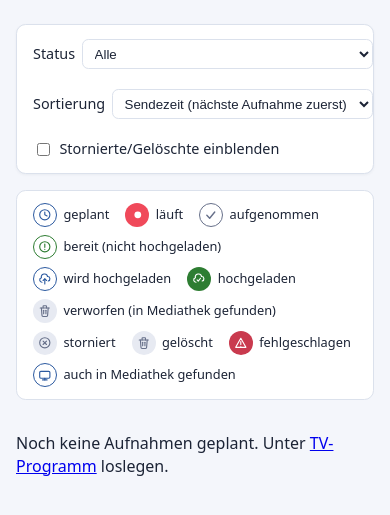
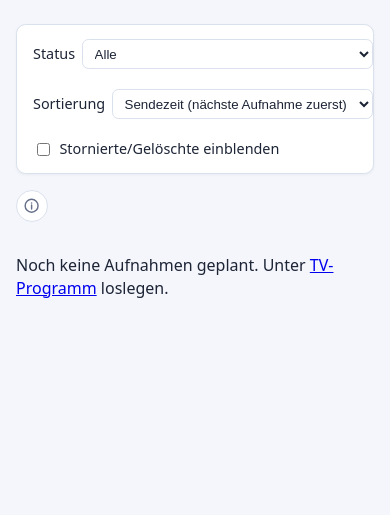
Before and after one commit to thunder312/videoBuddy, a Flask app: page / in a window 390 px wide. Shown: the part 156-671 px from the top of the page. Run offline with Flask 3, Linux system fonts and the light colour scheme.

Commit message:
Collapsible TV-Programm filters, legend as mobile popover icon
- TV-Programm Filterblock ist jetzt einklappbar (wie Beobachtete Sender),
  standardmäßig eingeklappt, klappt aber automatisch auf wenn ein Filter
  aktiv ist - die Liste hat dadurch deutlich mehr Platz
- Status-Legende auf Aufnahmen wird auf dem Handy nicht mehr dauerhaft
  angezeigt, sondern nur noch per Info-Icon als Overlay eingeblendet

```diff
--- a/videobuddy/static/style.css
+++ b/videobuddy/static/style.css
@@ -179,6 +179,13 @@
   display: none;
 }
 
+/* Legende ist nur auf dem Handy relevant (Desktop hat Hover-Tooltips auf
+   den Status-Badges) und wird dort erst per Icon-Tap eingeblendet, statt
+   dauerhaft Platz vor der eigentlichen Aufnahmenliste zu belegen. */
+.legend-popover {
+  display: none;
+}
+
 .badge-suggestion {
   background: var(--accent);
   color: white;
@@ -258,6 +265,17 @@
   border: 1px solid var(--border);
   border-radius: 0.6rem;
   box-shadow: 0 1px 3px rgba(20, 30, 60, 0.05);
+}
+
+/* Innerhalb eines einklappbaren Blocks (siehe TV-Programm) liefert schon
+   .collapsible die Box (Hintergrund/Rahmen/Schatten) - ohne diesen Reset
+   gaebe es eine Box-in-Box-Optik. */
+.collapsible .filters {
+  margin-bottom: 0;
+  padding: 0;
+  background: none;
+  border: none;
+  box-shadow: none;
 }
 
 .filters label {
@@ -513,16 +531,55 @@
     align-items: stretch;
   }
 
+  .legend-popover {
+    display: inline-block;
+    position: relative;
+    margin-bottom: 1rem;
+  }
+
+  .legend-popover > summary {
+    display: inline-flex;
+    align-items: center;
+    justify-content: center;
+    width: 2rem;
+    height: 2rem;
+    border-radius: 50%;
+    border: 1px solid var(--border);
+    background: var(--surface);
+    color: var(--muted);
+    cursor: pointer;
+    list-style: none;
+  }
+
+  .legend-popover > summary::-webkit-details-marker {
+    display: none;
+  }
+
+  .legend-popover > summary::marker {
+    content: "";
+  }
+
+  .legend-popover[open] > summary {
+    color: var(--accent);
+    border-color: var(--accent);
+  }
+
   .status-legend {
     display: flex;
-    flex-wrap: wrap;
-    gap: 0.5rem 1rem;
-    margin-bottom: 1rem;
+    flex-direction: column;
+    gap: 0.5rem;
+    position: absolute;
+    top: 2.5rem;
+    left: 0;
+    z-index: 20;
+    width: max-content;
+    max-width: 80vw;
     padding: 0.75rem 1rem;
     background: var(--surface);
     border: 1px solid var(--border);
     border-radius: 0.6rem;
     font-size: 0.8rem;
+    box-shadow: 0 6px 20px rgba(20, 30, 60, 0.2);
   }
 
   .status-legend-item {
--- a/videobuddy/templates/base.html
+++ b/videobuddy/templates/base.html
@@ -61,6 +61,11 @@
       <line x1="8" y1="21" x2="16" y2="21" stroke="currentColor" stroke-width="2" stroke-linecap="round"/>
       <line x1="12" y1="18" x2="12" y2="21" stroke="currentColor" stroke-width="2" stroke-linecap="round"/>
     </symbol>
+    <symbol id="icon-info" viewBox="0 0 24 24">
+      <circle cx="12" cy="12" r="9" fill="none" stroke="currentColor" stroke-width="2"/>
+      <circle cx="12" cy="8" r="1.1" fill="currentColor"/>
+      <line x1="12" y1="11" x2="12" y2="16.5" stroke="currentColor" stroke-width="2" stroke-linecap="round"/>
+    </symbol>
   </svg>
   <nav>
     <a class="brand" href="{{ url_for('dashboard') }}">videoBuddy</a>
--- a/videobuddy/templates/dashboard.html
+++ b/videobuddy/templates/dashboard.html
@@ -33,6 +33,10 @@
     <noscript><button type="submit">Filtern</button></noscript>
   </form>
 
+  <details class="legend-popover">
+    <summary class="icon-btn" aria-label="Legende anzeigen" title="Legende anzeigen">
+      <svg class="icon" aria-hidden="true"><use href="#icon-info"></use></svg>
+    </summary>
     <div class="status-legend">
       {% for status, label in status_options.items() %}
         <span class="status-legend-item">
@@ -49,6 +53,7 @@
         auch in Mediathek gefunden
       </span>
     </div>
+  </details>
 {% endblock %}
 {% block content %}
   {% if not jobs %}
--- a/videobuddy/templates/sendungen.html
+++ b/videobuddy/templates/sendungen.html
@@ -3,6 +3,9 @@
 {% block sticky %}
   <h1>TV-Programm</h1>
 
+  {% set filters_active = selected_date or selected_channel or zeit_von or zeit_bis or suche or only_suggestions %}
+  <details class="collapsible" {% if filters_active %}open{% endif %}>
+    <summary>Filter{% if filters_active %} (aktiv){% endif %}</summary>
     <form method="get" class="filters">
       <label>
         Datum
@@ -40,6 +43,7 @@
       </label>
       <button type="submit">Filtern</button>
     </form>
+  </details>
 
   <div class="toolbar">
     <form method="post" action="{{ url_for('alle_uebernehmen') }}">
```
Also changed, not shown: tests/test_webapp.py (+3 -1 lines). Lines whose indentation alone changed are shown as unchanged.
